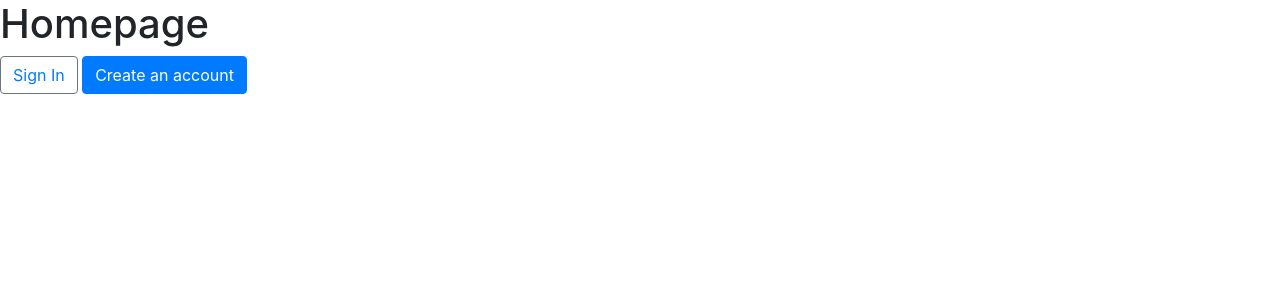
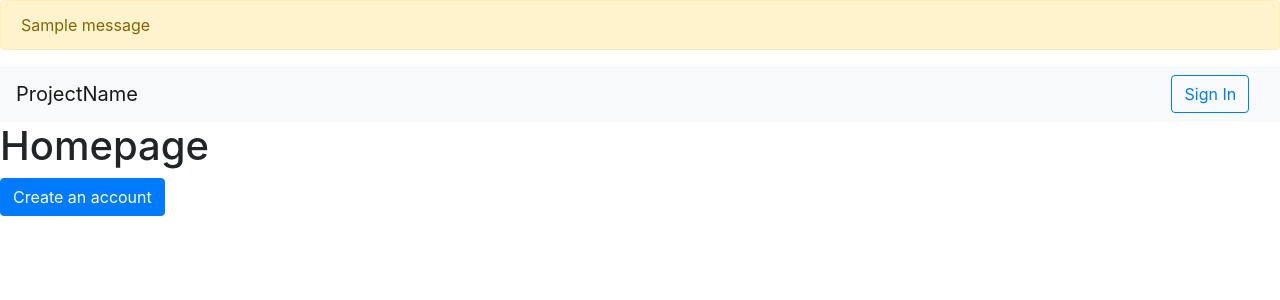
Before and after one commit to njgupta23/MealHub, a Flask app: page / in a window 1280 px wide. Shown: the top 300 px of the page. Run offline with Flask 2, Linux system fonts and the light colour scheme; tables that the repository leaves empty hold one stand-in row (values such as "Sample post"); one stand-in notice (Sample message) is shown; some libraries are stand-ins or nearby versions.

Commit message:
styled login, logout forms and buttons

```diff
--- a/templates/base.html
+++ b/templates/base.html
@@ -12,6 +12,13 @@
   </head>
   <body>
 
+    <!-- Show flashed messages -->
+    {% with messages = get_flashed_messages() %}
+        {% for message in messages %}
+            <div class="alert alert-warning">{{ message }}</div>
+        {% endfor %}
+    {% endwith %}
+
     {% block content %}CONTENT HERE{% endblock %}
 
 
--- a/templates/homepage.html
+++ b/templates/homepage.html
@@ -2,10 +2,15 @@
 
 {% block content %}
 
+<!-- Navbar -->
+<nav class="navbar navbar-expand-lg navbar-light bg-light">
+  <a class="navbar-brand" href="/">ProjectName</a>
+  <div class="collapse navbar-collapse">
+    <a class="btn btn-outline-primary offset-11" href="/signin">Sign In</a>
+  </div>
+</nav>
+
 <h1>Homepage</h1>
-
-<!-- Sign in button (NEED TO MAKE IT WORK)-->
-<button type="button" class="btn btn-outline-secondary"><a href="/signin">Sign In</a></button>
 
 
 <!-- Create account button -->
@@ -29,14 +34,10 @@
         <form action="/profile", method="POST">
             <div class="form-row">
                 <div class="form-group col-md-6">
-                    <div class="col">
                         <input type="text" class="form-control" name="fname" placeholder="First name" required>
-                    </div>
                 </div>
                 <div class="form-group col-md-6">
-                    <div class="col">
                         <input type="text" class="form-control" name="lname" placeholder="Last name" required>
-                    </div>
                 </div>
             </div>
 
```
Also changed, not shown: templates/signin_form.html (+7 -2 lines), templates/user_profile.html (+9 -5 lines), model.py (line endings or trailing spaces), server.py (line endings or trailing spaces), 1 other file.
